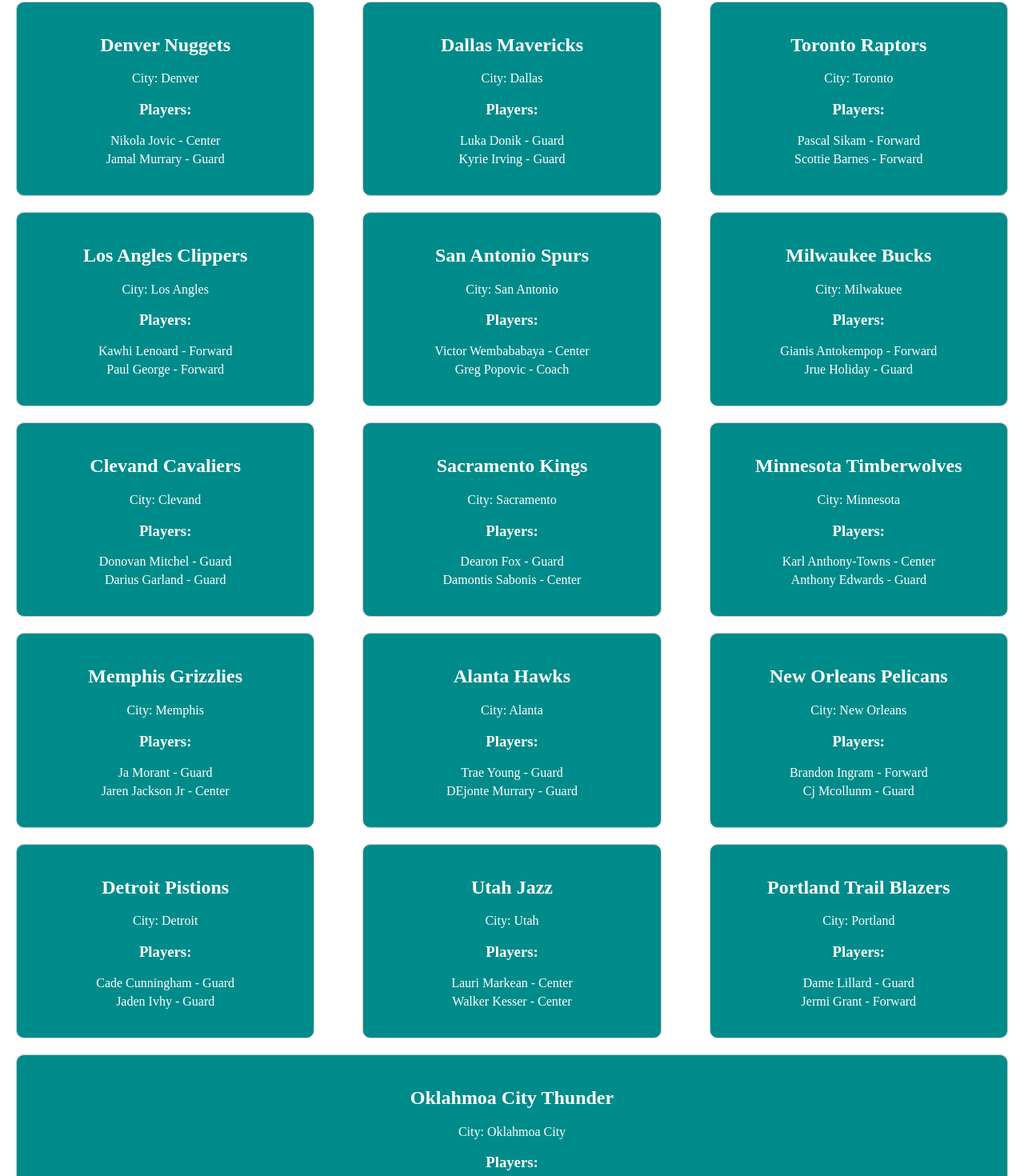
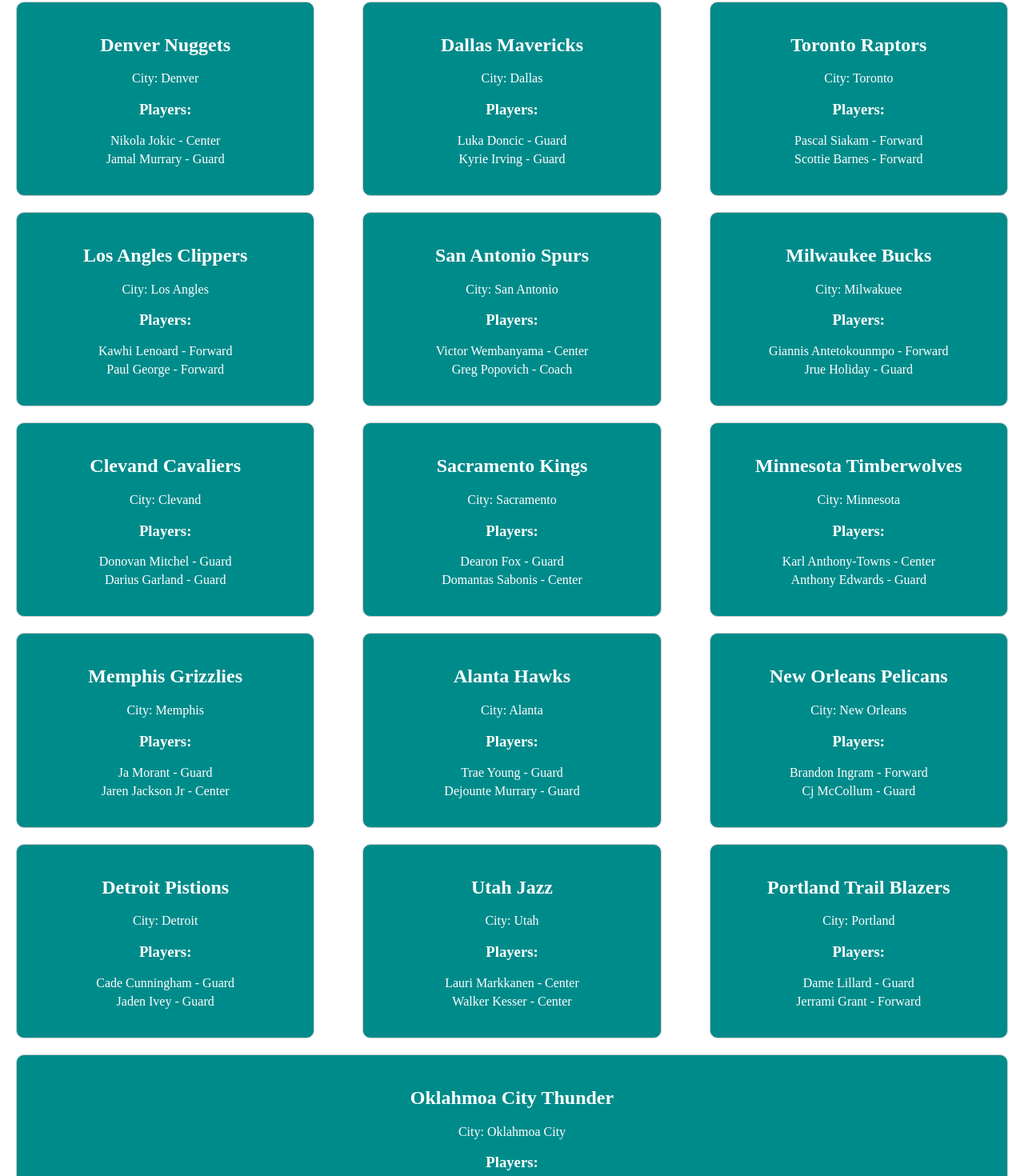
Before and after one commit to Aliabu123/Nbateams, a React (Vite) app: page / in a window 1280 px wide. Shown: the part 933-2403 px from the top of the page at 80% size. Built offline with nearby package versions, Linux system fonts and the light colour scheme.

Commit message:
Spekll check

```diff
--- a/src/Data.js
+++ b/src/Data.js
@@ -9,8 +9,8 @@
       ],
     },
     {
-      teamName: 'Phonix Suns',
-      city: 'Phonix',
+      teamName: 'Phoenix Suns',
+      city: 'Phoenix',
       players: [
         { name: 'Kevin Durant', position: 'Forward' },
         { name: 'Devin Booker', position: 'Guard' },
@@ -80,7 +80,7 @@
         teamName: 'Denver Nuggets',
         city: 'Denver',
         players: [
-          { name: 'Nikola Jovic', position: 'Center' },
+          { name: 'Nikola Jokic', position: 'Center' },
           { name: 'Jamal Murrary', position: 'Guard' },
         ],
       },
@@ -88,7 +88,7 @@
         teamName: 'Dallas Mavericks',
         city: 'Dallas',
         players: [
-          { name: 'Luka Donik', position: 'Guard' },
+          { name: 'Luka Doncic', position: 'Guard' },
           { name: 'Kyrie Irving', position: 'Guard' },
         ],
       },
@@ -96,7 +96,7 @@
         teamName: 'Toronto Raptors',
         city: 'Toronto',
         players: [
-          { name: 'Pascal Sikam', position: 'Forward' },
+          { name: 'Pascal Siakam', position: 'Forward' },
           { name: 'Scottie Barnes', position: 'Forward' },
         ],
       },
@@ -112,15 +112,15 @@
         teamName: 'San Antonio Spurs',
         city: 'San Antonio',
         players: [
-          { name: 'Victor Wembababaya', position: 'Center' },
-          { name: 'Greg Popovic', position: 'Coach' },
+          { name: 'Victor Wembanyama', position: 'Center' },
+          { name: 'Greg Popovich', position: 'Coach' },
         ],
       },
       {
         teamName: 'Milwaukee Bucks',
         city: 'Milwakuee',
         players: [
-          { name: 'Gianis Antokempop', position: 'Forward' },
+          { name: 'Giannis Antetokounmpo', position: 'Forward' },
           { name: 'Jrue Holiday', position: 'Guard' },
         ],
       },
@@ -137,7 +137,7 @@
         city: 'Sacramento',
         players: [
           { name: 'Dearon Fox', position: 'Guard' },
-          { name: 'Damontis Sabonis', position: 'Center' },
+          { name: 'Domantas Sabonis', position: 'Center' },
         ],
       },
       {
@@ -161,7 +161,7 @@
         city: 'Alanta',
         players: [
           { name: 'Trae Young', position: 'Guard' },
-          { name: 'DEjonte Murrary', position: 'Guard' },
+          { name: 'Dejounte Murrary', position: 'Guard' },
         ],
       },
       {
@@ -169,7 +169,7 @@
         city: 'New Orleans',
         players: [
           { name: 'Brandon Ingram', position: 'Forward' },
-          { name: 'Cj Mcollunm', position: 'Guard' },
+          { name: 'Cj McCollum', position: 'Guard' },
         ],
       },
       {
@@ -177,14 +177,14 @@
         city: 'Detroit',
         players: [
           { name: 'Cade Cunningham', position: 'Guard' },
-          { name: 'Jaden Ivhy', position: 'Guard' },
+          { name: 'Jaden Ivey', position: 'Guard' },
         ],
       },
       {
         teamName: 'Utah Jazz',
         city: 'Utah',
         players: [
-          { name: 'Lauri Markean', position: 'Center' },
+          { name: 'Lauri Markkanen', position: 'Center' },
           { name: 'Walker Kesser', position: 'Center' },
         ],
       },
@@ -193,14 +193,14 @@
         city: 'Portland',
         players: [
           { name: 'Dame Lillard', position: 'Guard' },
-          { name: 'Jermi Grant', position: 'Forward' },
+          { name: 'Jerrami Grant', position: 'Forward' },
         ],
       },
       {
         teamName: 'Oklahmoa City Thunder',
         city: 'Oklahmoa City',
         players: [
-          { name: 'Shai-Gilderdfous-Alexander', position: 'Guard' },
+          { name: 'Shai Gilgeous-Alexander', position: 'Guard' },
           { name: 'Josh Giddy', position: 'Guard' },
         ],
       },
```
